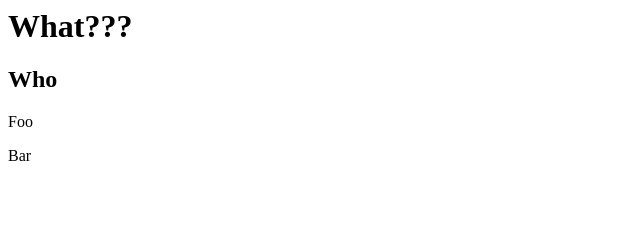
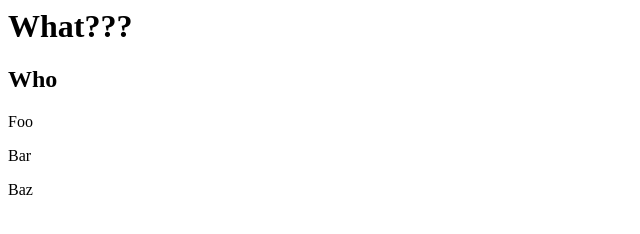
Before and after one commit to CLIxIndia-Dev/github-testing, a plain HTML site: page index.html in a window 1280 px wide. Shown: the full height of the page, 0-640 px from the left. Drawn offline with Linux system fonts and the light colour scheme.

Commit message:
with baz

```diff
--- a/index.html
+++ b/index.html
@@ -9,5 +9,8 @@
 <div>
   <p>Bar</p>
 </div>
+<div>
+    <p>Baz</p>
+</div>
 </body>
 </html>
```
